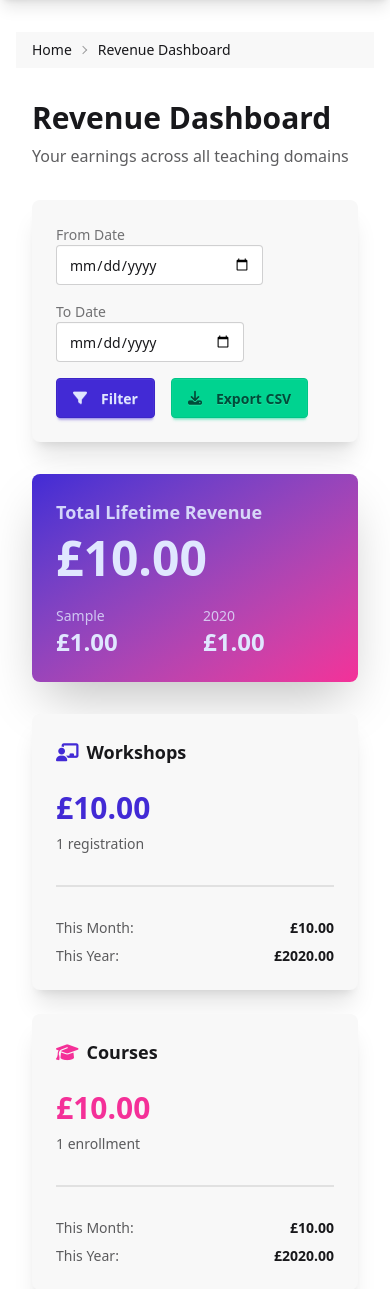
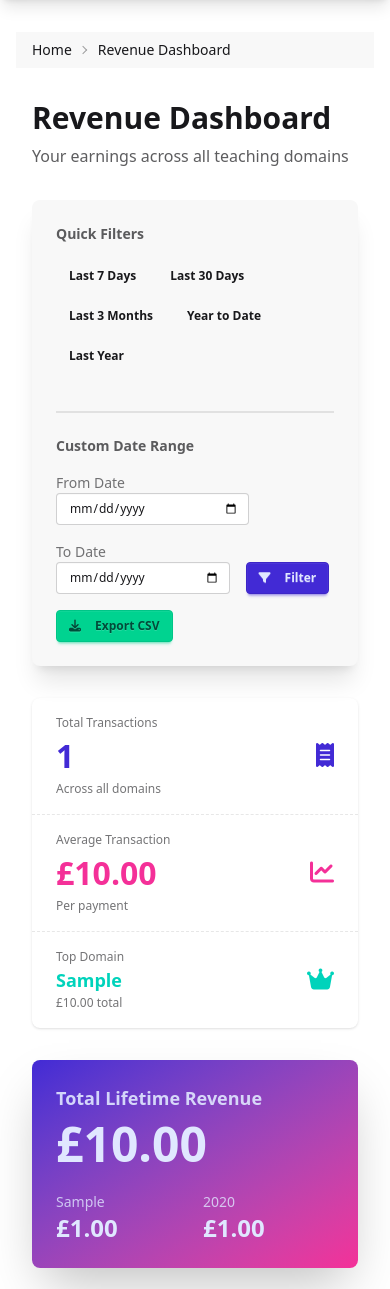
Before and after one commit to polyphonica/recorder_ed, a Django app: template templates/accounts/teacher_revenue_dashboard.html in a window 390 px wide; the page is wider, and only the part inside the window is pictured. Shown: the part 64-1353 px from the top of that part. Run offline with Django 4.2, Linux system fonts and the light colour scheme; the template is opened without the code that fills it: most values are stand-ins (such as "Sample title", 1, 10 or a date in 2020); style sheets or scripts are compiled from the project's sources.

Commit message:
Add quick date filters and summary statistics to revenue dashboard
Quick Date Range Presets:
- Added one-click filters for common time periods
- Presets: Last 7 Days, Last 30 Days, Last 3 Months, Year to Date, Last Year
- Improves UX by eliminating manual date selection for common queries
- Organized UI with "Quick Filters" and "Custom Date Range" sections

Summary Statistics Card:
- Total transactions count across all domains
- Average transaction value for revenue insights
- Top performing domain (highest revenue) with amount
- Visual icons and color coding for quick scanning
- Responsive layout (vertical on mobile, horizontal on desktop)

UI Improvements:
- Added divider between quick filters and custom date range
- Reduced button sizes (btn-sm, input-sm) for cleaner interface
- Better visual hierarchy with section headings
- Summary stats positioned prominently below filters

Teacher benefits:
- Faster access to common date ranges
- At-a-glance understanding of revenue patterns
- Identify which teaching domain performs best
- Professional dashboard with comprehensive metrics

🤖 Generated with [Claude Code](https://claude.com/claude-code)

Co-Authored-By: Claude <noreply@anthropic.com>

```diff
--- a/templates/accounts/teacher_revenue_dashboard.html
+++ b/templates/accounts/teacher_revenue_dashboard.html
@@ -28,28 +28,40 @@
             <!-- Date Range Filter -->
             <div class="card bg-base-200 shadow-xl mb-8">
                 <div class="card-body">
+                    <h3 class="text-sm font-semibold mb-2 text-base-content/70">Quick Filters</h3>
+                    <div class="flex flex-wrap gap-2 mb-4">
+                        <a href="?date_from={{ last_7_days }}&date_to={{ today }}" class="btn btn-sm btn-ghost">Last 7 Days</a>
+                        <a href="?date_from={{ last_30_days }}&date_to={{ today }}" class="btn btn-sm btn-ghost">Last 30 Days</a>
+                        <a href="?date_from={{ last_3_months }}&date_to={{ today }}" class="btn btn-sm btn-ghost">Last 3 Months</a>
+                        <a href="?date_from={{ this_year_start }}&date_to={{ today }}" class="btn btn-sm btn-ghost">Year to Date</a>
+                        <a href="?date_from={{ last_year_start }}&date_to={{ last_year_end }}" class="btn btn-sm btn-ghost">Last Year</a>
+                    </div>
+
+                    <div class="divider my-2"></div>
+
+                    <h3 class="text-sm font-semibold mb-2 text-base-content/70">Custom Date Range</h3>
                     <form method="get" class="flex flex-wrap gap-4 items-end">
                         <div class="form-control">
                             <label class="label">
                                 <span class="label-text">From Date</span>
                             </label>
-                            <input type="date" name="date_from" value="{{ date_from }}" class="input input-bordered" />
+                            <input type="date" name="date_from" value="{{ date_from }}" class="input input-bordered input-sm" />
                         </div>
                         <div class="form-control">
                             <label class="label">
                                 <span class="label-text">To Date</span>
                             </label>
-                            <input type="date" name="date_to" value="{{ date_to }}" class="input input-bordered" />
+                            <input type="date" name="date_to" value="{{ date_to }}" class="input input-bordered input-sm" />
                         </div>
-                        <button type="submit" class="btn btn-primary">
+                        <button type="submit" class="btn btn-primary btn-sm">
                             <i class="fas fa-filter mr-2"></i>Filter
                         </button>
                         {% if has_custom_filter %}
-                            <a href="{% url 'accounts:teacher_revenue' %}" class="btn btn-outline">
+                            <a href="{% url 'accounts:teacher_revenue' %}" class="btn btn-outline btn-sm">
                                 <i class="fas fa-times mr-2"></i>Clear
                             </a>
                         {% endif %}
-                        <a href="{% url 'accounts:teacher_revenue_export' %}?date_from={{ date_from }}&date_to={{ date_to }}" class="btn btn-success">
+                        <a href="{% url 'accounts:teacher_revenue_export' %}?date_from={{ date_from }}&date_to={{ date_to }}" class="btn btn-success btn-sm">
                             <i class="fas fa-download mr-2"></i>Export CSV
                         </a>
                     </form>
@@ -59,6 +71,36 @@
                             <span>{{ date_range_error }}</span>
                         </div>
                     {% endif %}
+                </div>
+            </div>
+
+            <!-- Quick Stats Overview -->
+            <div class="stats stats-vertical lg:stats-horizontal shadow mb-8 w-full">
+                <div class="stat">
+                    <div class="stat-figure text-primary">
+                        <i class="fas fa-receipt text-2xl"></i>
+                    </div>
+                    <div class="stat-title">Total Transactions</div>
+                    <div class="stat-value text-primary">{{ total_transactions }}</div>
+                    <div class="stat-desc">Across all domains</div>
+                </div>
+
+                <div class="stat">
+                    <div class="stat-figure text-secondary">
+                        <i class="fas fa-chart-line text-2xl"></i>
+                    </div>
+                    <div class="stat-title">Average Transaction</div>
+                    <div class="stat-value text-secondary">£{{ average_transaction|floatformat:2 }}</div>
+                    <div class="stat-desc">Per payment</div>
+                </div>
+
+                <div class="stat">
+                    <div class="stat-figure text-accent">
+                        <i class="fas fa-crown text-2xl"></i>
+                    </div>
+                    <div class="stat-title">Top Domain</div>
+                    <div class="stat-value text-accent text-lg">{{ top_domain }}</div>
+                    <div class="stat-desc">£{{ top_domain_amount|floatformat:2 }} total</div>
                 </div>
             </div>
 
```
Also changed, not shown: apps/accounts/revenue_views.py (+38 -0 lines).
